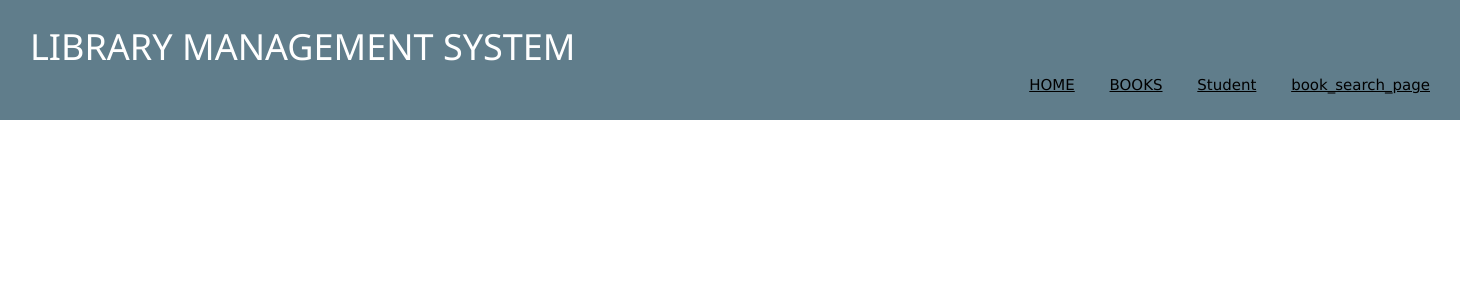
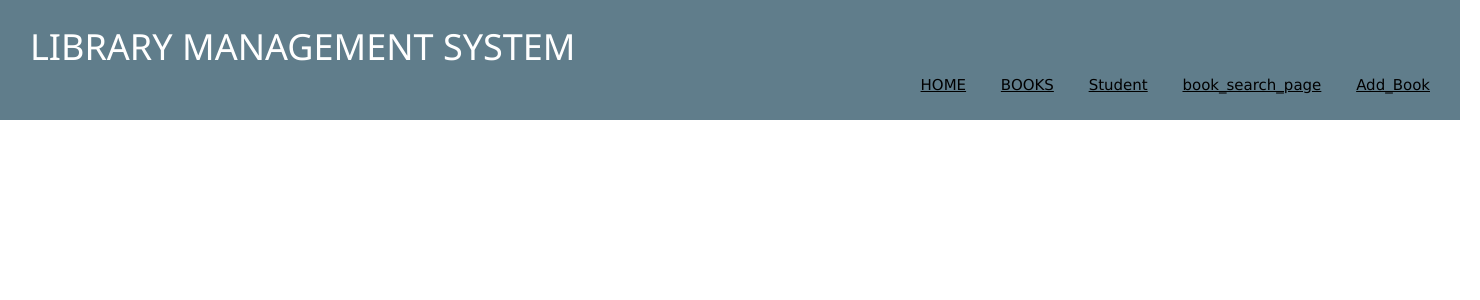
Before and after one commit to Tanim-Kabir/Libraby-Managment-System, a PHP site: page / in a window 1480 px wide. Shown: the top 300 px of the page. Run offline with PHP 8.4, Linux system fonts and the light colour scheme.

Commit message:
Add add_book link in index.php file

```diff
--- a/index.php
+++ b/index.php
@@ -24,6 +24,7 @@
 					<li><a href="book.php">BOOKS</a></li>
                     <li><a href="student.php">Student</a></li>
                     <li><a href="book_search_page.php">book_search_page</a></li>
+					<li><a href="add_book.php">Add_Book</a></li>
 
 				</ul>
 			</nav>
```
